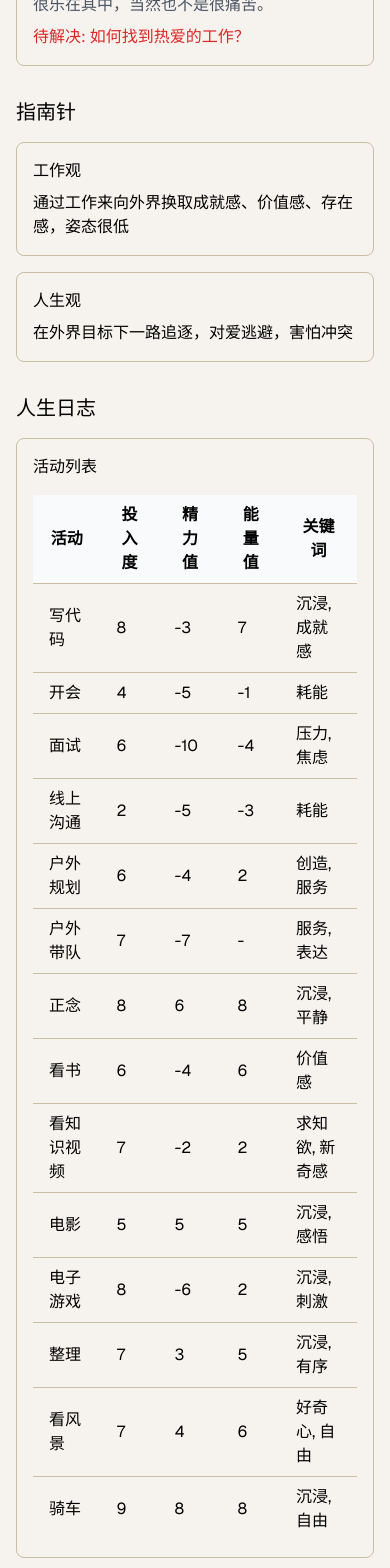
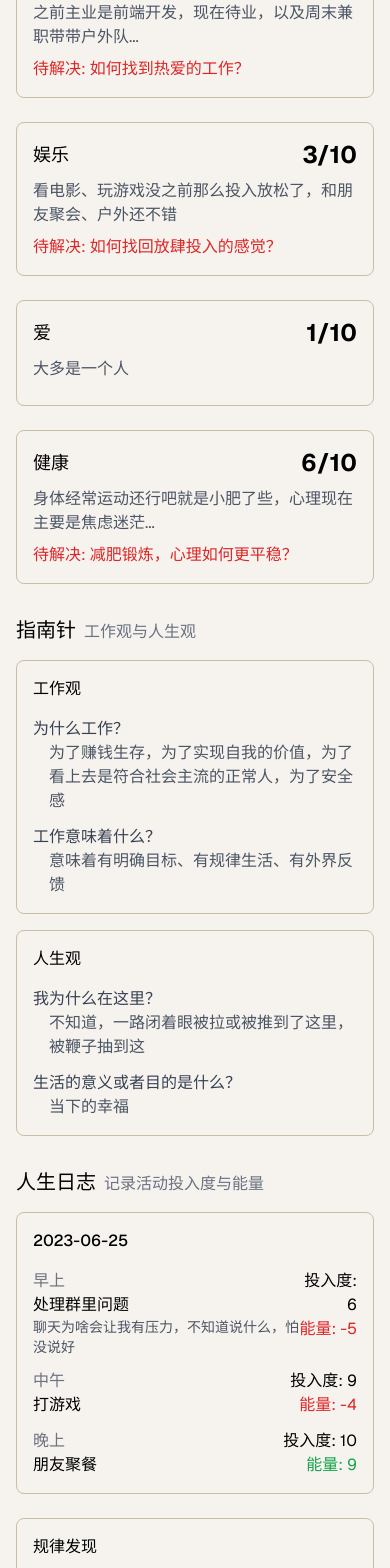
Before and after one commit to yellowpoint/book-impossible, a Next.js app: page /life-design in a window 390 px wide. Shown: the part 400-1968 px from the top of the page. Built offline with nearby package versions, Linux system fonts and the light colour scheme.

Commit message:
修改人生设计-部分修改-太乱

```diff
--- a/src/app/life-design/page.jsx
+++ b/src/app/life-design/page.jsx
@@ -1,8 +1,19 @@
 "use client";
 
-import { Brain, Heart, Target, AlertCircle, Lightbulb, History, Filter, Users, ArrowUpRight, Compass } from "lucide-react";
+import { Brain, Heart, Target, AlertCircle, Lightbulb, History, Filter, Users, ArrowUpRight, Compass, Globe } from "lucide-react";
 
-// 步骤数据
+const bookInfo = {
+  title: "斯坦福大学人生设计课",
+  meta: {
+    author: "Bill Burnett / Dave Evans",
+    publisher: "中信出版社",
+    date: "2023-06-25",
+    status: "阅读中",
+    tags: ["人生设计", "职业规划"],
+    recommendation: "来自海诗的推荐: https://mp.weixin.qq.com/s/jt2crjP3WMBQOkj4f1INhQ"
+  }
+};
+
 const designSteps = [
   {
     id: 1,
@@ -11,102 +22,103 @@ const designSteps = [
     sections: [
       {
         title: "仪表盘",
+        subtitle: "健康/工作/娱乐/爱",
         content: [
           {
             category: "工作",
             satisfaction: 4,
-            status: "之前主业是前端开发，现在待业，以及周末兼职带带户外队，各种学习也算在里面吧，觉得投入太多精力了，且只是迷茫的瞎忙，并不是很乐在其中，当然也不是很痛苦。",
+            status: "之前主业是前端开发，现在待业，以及周末兼职带带户外队...",
             problems: "如何找到热爱的工作？"
           },
-          // ... 其他仪表盘数据
+          {
+            category: "娱乐",
+            satisfaction: 3,
+            status: "看电影、玩游戏没之前那么投入放松了，和朋友聚会、户外还不错",
+            problems: "如何找回放肆投入的感觉？"
+          },
+          {
+            category: "爱",
+            satisfaction: 1,
+            status: "大多是一个人",
+            problems: ""
+          },
+          {
+            category: "健康",
+            satisfaction: 6,
+            status: "身体经常运动还行吧就是小肥了些，心理现在主要是焦虑迷茫...",
+            problems: "减肥锻炼，心理如何更平稳？"
+          }
         ]
       },
       {
         title: "指南针",
+        subtitle: "工作观与人生观",
         content: {
-          workView: "通过工作来向外界换取成就感、价值感、存在感，姿态很低",
-          lifeView: "在外界目标下一路追逐，对爱逃避，害怕冲突",
-          analysis: [
-            "工作观与人生观都过于依赖外界评价",
-            "缺乏内在驱动力和自我认同",
-            "需要建立更健康的自我价值体系"
+          workView: {
+            title: "工作观",
+            questions: [
+              {
+                question: "为什么工作？",
+                answer: "为了赚钱生存，为了实现自我的价值，为了看上去是符合社会主流的正常人，为了安全感"
+              },
+              {
+                question: "工作意味着什么？",
+                answer: "意味着有明确目标、有规律生活、有外界反馈"
+              },
+              // ... 更多工作观问题
             ]
+          },
+          lifeView: {
+            title: "人生观",
+            questions: [
+              {
+                question: "我为什么在这里？",
+                answer: "不知道，一路闭着眼被拉或被推到了这里，被鞭子抽到这"
+              },
+              {
+                question: "生活的意义或者目的是什么？",
+                answer: "当下的幸福"
+              }
+              // ... 更多人生观问题
+            ]
+          }
         }
       },
       {
         title: "人生日志",
+        subtitle: "记录活动投入度与能量",
         content: {
           activities: [
             {
-              category: "工作",
+              date: "2023-06-25",
               items: [
-                { name: "写代码", engagement: 8, energy: -3, energyValue: 7, keywords: ["沉浸", "成就感"] },
-                { name: "开会", engagement: 4, energy: -5, energyValue: -1, keywords: ["耗能"] },
-                { name: "面试", engagement: 6, energy: -10, energyValue: -4, keywords: ["压力", "焦虑"] },
-                { name: "线上沟通", engagement: 2, energy: -5, energyValue: -3, keywords: ["耗能"] },
-                { name: "户外规划", engagement: 6, energy: -4, energyValue: 2, keywords: ["创造", "服务"] },
-                { name: "户外带队", engagement: 7, energy: -7, energyValue: 0, keywords: ["服务", "表达"] }
-              ]
+                {
+                  time: "早上",
+                  name: "处理群里问题",
+                  engagement: 6,
+                  energy: -5,
+                  notes: "聊天为啥会让我有压力，不知道说什么，怕没说好"
                 },
                 {
-              category: "学习",
-              items: [
-                { name: "正念", engagement: 8, energy: 6, energyValue: 8, keywords: ["沉浸", "平静"] },
-                { name: "看书", engagement: 6, energy: -4, energyValue: 6, keywords: ["价值感"] },
-                { name: "看知识视频", engagement: 7, energy: -2, energyValue: 2, keywords: ["求知欲", "新奇感"] }
-              ]
+                  time: "中午",
+                  name: "打游戏",
+                  engagement: 9,
+                  energy: -4
                 },
                 {
-              category: "娱乐",
-              items: [
-                { name: "电影", engagement: 5, energy: 5, energyValue: 5, keywords: ["沉浸", "感悟"] },
-                { name: "电子游戏", engagement: 8, energy: -6, energyValue: 2, keywords: ["沉浸", "刺激"] },
-                { name: "整理", engagement: 7, energy: 3, energyValue: 5, keywords: ["沉浸", "有序"] },
-                { name: "看风景", engagement: 7, energy: 4, energyValue: 6, keywords: ["好奇心", "自由"] },
-                { name: "骑车", engagement: 9, energy: 8, energyValue: 8, keywords: ["沉浸", "自由"] }
+                  time: "晚上",
+                  name: "朋友聚餐",
+                  engagement: 10,
+                  energy: 9
+                }
+                // ... 更多活动
               ]
             }
           ],
-          reflections: [
-            "喜欢解决与挑战明确且限时的问题，如改bug、修空调、修电脑、装柜子",
-            "社交时，喜欢陌生人一起游戏交流，但不要涉及个人隐私与情感相关",
-            "好奇心、求知欲、表达欲、成就感",
-            "倾向于独处的创造性活动",
-            "对于需要长期准备的事情容易焦虑",
-            "喜欢即时反馈的活动",
-            "通过服务他人获得价值感"
-          ],
-          lifeHistory: [
-            {
-              period: "2014-2016",
-              title: "探索期",
-              events: [
-                "尝试快递、自行车店、房地产销售等工作",
-                "参加UI设计培训",
-                "开始自学前端开发"
-              ],
-              insights: "尝试多种工作方向,逐渐发现对编程的兴趣"
-            },
-            {
-              period: "2016-2020",
-              title: "技术积累期",
-              events: [
-                "参加前端培训",
-                "在优启工作4年",
-                "从7.5k涨到16k"
-              ],
-              insights: "技术能力快速提升,但开始感觉成长瓶颈"
-            },
-            {
-              period: "2021-2023",
-              title: "迷茫期",
-              events: [
-                "在神策数据工作",
-                "开始探索户外活动",
-                "学习心理学相关知识"
-              ],
-              insights: "寻找工作以外的兴趣和意义"
-            }
+          patterns: [
+            "线上沟通容易耗能，面对面交流反而充满能量",
+            "创造性活动和明确目标的任务更容易投入",
+            "户外运动和社交活动能带来正向能量"
           ]
         }
       }
@@ -118,40 +130,123 @@ const designSteps = [
     icon: Compass,
     sections: [
       {
-        title: "职业探索",
+        title: "词汇联想",
+        subtitle: "根据关键词进行多层联想",
+        content: {
+          keywords: ["户外", "编程", "创造", "探索", "自由"],
+          mindMap: {
+            center: "人生方向",
+            branches: [
+              {
+                key: "户外探索",
+                connections: ["旅行", "带队", "露营", "摄影"]
+              },
+              {
+                key: "技术创造",
+                connections: ["编程", "独立开发", "工具设计"]
+              },
+              {
+                key: "心理成长",
+                connections: ["正念", "冥想", "心理学"]
+              }
+            ]
+          }
+        }
+      },
+      {
+        title: "人生计划",
+        subtitle: "设想三种五年计划",
         content: [
           {
-            title: "程序员",
-            description: "继续程序员生涯，但以更轻松的方式，为自己的项目留出时间和精力",
+            title: "继续现有路线",
+            description: "技术发展路线",
             timeline: [
-              "第一年：找个轻松的工作，开始做自己的项目",
-              "第二年：逐步减少工作时间，增加自己项目的投入",
-              // ... 更多时间线
+              {
+                year: 1,
+                goals: [
+                  "在中小公司工作,积累经验",
+                  "准备大厂面试",
+                  "开始做个人项目"
+                ]
+              },
+              // ... 更多年份
             ],
             evaluation: {
-              resources: 20,
-              likeability: 50,
-              confidence: 50,
-              coherence: 60
+              resources: 70,
+              likeability: 60,
+              confidence: 80,
+              coherence: 75
             }
           },
-          // ... 其他职业选项
+          {
+            title: "转型路线",
+            description: "户外探索+技术结合",
+            timeline: [
+              {
+                year: 1,
+                goals: [
+                  "找个轻松的远程技术工作",
+                  "发展户外带队业务",
+                  "开发户外相关工具"
+                ]
+              }
+            ],
+            evaluation: {
+              resources: 50,
+              likeability: 85,
+              confidence: 60,
+              coherence: 70
+            }
+          }
+          // ... 第三个方案
         ]
       }
     ]
   },
   {
     id: 3,
-    title: "原型验证",
-    icon: Target,
+    title: "了解世界",
+    icon: Globe,
     sections: [
       {
-        title: "体验向往生活30%",
-        content: [
-          "边看面试题，边做自己的软件",
-          "找个不忙的远程工作，锻炼独立开发能力",
-          "将探索自我与工作结合"
+        title: "人生采访",
+        subtitle: "采访正在过向往生活的人",
+        content: {
+          interviews: [
+            {
+              person: "汪海诗",
+              role: "内容创作者",
+              questions: [
+                {
+                  q: "现在的热爱是什么？",
+                  a: "目前来说我很喜欢做内容 因为我很喜欢思考和表达 无论是文字 视频 舞蹈 都是我向世界的表达方式"
+                }
               ]
+            }
+          ]
+        }
+      },
+      {
+        title: "原型体验",
+        subtitle: "体验30%的向往生活",
+        content: {
+          experiments: [
+            {
+              title: "远程工作+户外探索",
+              duration: "2周",
+              activities: [
+                "找个咖啡馆远程办公",
+                "周末带队徒步",
+                "开发户外小工具"
+              ],
+              reflections: [
+                "工作节奏更自由",
+                "能量更充沛",
+                "但需要更好的时间管理"
+              ]
+            }
+          ]
+        }
       }
     ]
   }
@@ -160,27 +255,43 @@ const designSteps = [
 export default function LifeDesign() {
   return (
     <div className="max-w-4xl mx-auto py-8 px-4">
-      <h1 className="text-3xl font-bold mb-8">人生设计</h1>
+      <div className="mb-8">
+        <h1 className="text-3xl font-bold">{bookInfo.title}</h1>
+        <div className="mt-2 text-gray-600">
+          <p>作者: {bookInfo.meta.author}</p>
+          <p>出版: {bookInfo.meta.publisher}</p>
+          <p>日期: {bookInfo.meta.date}</p>
+        </div>
+      </div>
 
-      {designSteps.map((step) => (
+      {designSteps?.map((step) => (
         <section key={step.id} className="mb-16">
           <div className="flex items-center gap-2 mb-6">
-            <step.icon className="w-6 h-6" />
+            {step.icon && <step.icon className="w-6 h-6" />}
             <h2 className="text-2xl font-semibold">{step.title}</h2>
           </div>
 
-          {step.sections.map((section, index) => (
+          {step.sections?.map((section, index) => (
             <div key={index} className="mb-8">
-              <h3 className="text-xl font-medium mb-4">{section.title}</h3>
+              <h3 className="text-xl font-medium mb-4">
+                {section.title}
+                {section.subtitle && (
+                  <span className="text-gray-500 text-base ml-2">
+                    {section.subtitle}
+                  </span>
+                )}
+              </h3>
 
-              {/* 根据不同section类型渲染不同内容 */}
-              {section.title === "仪表盘" && (
+              {/* 仪表盘部分 */}
+              {section.title === "仪表盘" && section.content && (
                 <div className="grid grid-cols-1 md:grid-cols-2 gap-6">
                   {section.content.map((item, i) => (
                     <div key={i} className="border rounded-lg p-4">
                       <div className="flex justify-between items-center mb-2">
                         <h4 className="text-lg font-medium">{item.category}</h4>
-                        <span className="text-2xl font-bold">{item.satisfaction}/10</span>
+                        <span className="text-2xl font-bold">
+                          {item.satisfaction}/10
+                        </span>
                       </div>
                       <p className="text-gray-600 mb-2">{item.status}</p>
                       {item.problems && (
@@ -191,141 +302,78 @@ export default function LifeDesign() {
                 </div>
               )}
 
-              {section.title === "指南针" && (
+              {/* 指南针部分 */}
+              {section.title === "指南针" && section.content && (
                 <div className="space-y-4">
+                  {section.content.workView && (
                     <div className="border rounded-lg p-4">
-                    <h4 className="font-medium mb-2">工作观</h4>
-                    <p>{section.content.workView}</p>
-                  </div>
-                  <div className="border rounded-lg p-4">
-                    <h4 className="font-medium mb-2">人生观</h4>
-                    <p>{section.content.lifeView}</p>
-                  </div>
-                </div>
-              )}
-
-              {section.title === "人生日志" && (
-                <div className="space-y-6">
-                  {/* 活动列表 */}
-                  <div className="border rounded-lg p-4">
-                    <h4 className="font-medium mb-4">活动列表</h4>
-                    <div className="overflow-x-auto">
-                      <table className="min-w-full">
-                        <thead>
-                          <tr className="bg-gray-50">
-                            <th className="px-4 py-2">活动</th>
-                            <th className="px-4 py-2">投入度</th>
-                            <th className="px-4 py-2">精力值</th>
-                            <th className="px-4 py-2">能量值</th>
-                            <th className="px-4 py-2">关键词</th>
-                          </tr>
-                        </thead>
-                        <tbody>
-                          {section.content.activities.map((category) =>
-                            category.items.map((item, i) => (
-                              <tr key={i} className="border-t">
-                                <td className="px-4 py-2">{item.name}</td>
-                                <td className="px-4 py-2">{item.engagement}</td>
-                                <td className="px-4 py-2">{item.energy}</td>
-                                <td className="px-4 py-2">{item.energyValue || '-'}</td>
-                                <td className="px-4 py-2">{item.keywords?.join(', ') || '-'}</td>
-                              </tr>
-                            ))
-                          )}
-                        </tbody>
-                      </table>
-                    </div>
-                  </div>
-
-                  {/* 反思总结 */}
-                  <div className="border rounded-lg p-4">
-                    <h4 className="font-medium mb-4">反思总结</h4>
-                    <ul className="list-disc list-inside space-y-2">
-                      {section.content.reflections.map((reflection, i) => (
-                        <li key={i} className="text-gray-700">{reflection}</li>
-                      ))}
-                    </ul>
-                  </div>
-
-                  {/* 人生历史时间线 */}
-                  <div className="border rounded-lg p-4">
-                    <h4 className="font-medium mb-4">人生历史</h4>
-                    <div className="space-y-6">
-                      {section.content.lifeHistory.map((period, i) => (
-                        <div key={i} className="relative pl-8 border-l-2 border-gray-200">
-                          <div className="absolute -left-2 top-0 w-4 h-4 bg-white border-2 border-gray-400 rounded-full"></div>
-                          <div className="mb-2">
-                            <span className="text-sm text-gray-500">{period.period}</span>
-                            <h5 className="text-lg font-medium">{period.title}</h5>
-                          </div>
-                          <ul className="list-disc list-inside space-y-1 mb-2">
-                            {period.events.map((event, j) => (
-                              <li key={j} className="text-gray-700">{event}</li>
-                            ))}
-                          </ul>
-                          <p className="text-gray-600 italic">{period.insights}</p>
+                      <h4 className="font-medium mb-4">{section.content.workView.title}</h4>
+                      <div className="space-y-3">
+                        {section.content.workView.questions?.map((q, i) => (
+                          <div key={i}>
+                            <p className="font-medium text-gray-700">{q.question}</p>
+                            <p className="text-gray-600 pl-4">{q.answer}</p>
                           </div>
                         ))}
                       </div>
                     </div>
+                  )}
+                  {section.content.lifeView && (
+                    <div className="border rounded-lg p-4">
+                      <h4 className="font-medium mb-4">{section.content.lifeView.title}</h4>
+                      <div className="space-y-3">
+                        {section.content.lifeView.questions?.map((q, i) => (
+                          <div key={i}>
+                            <p className="font-medium text-gray-700">{q.question}</p>
+                            <p className="text-gray-600 pl-4">{q.answer}</p>
+                          </div>
+                        ))}
+                      </div>
+                    </div>
+                  )}
                 </div>
               )}
 
-              {section.title === "职业探索" && (
+              {/* 人生日志部分 */}
+              {section.title === "人生日志" && section.content && (
                 <div className="space-y-6">
-                  {section.content.map((career, i) => (
+                  {section.content.activities?.map((day, i) => (
                     <div key={i} className="border rounded-lg p-4">
-                      <h4 className="text-lg font-medium mb-3">{career.title}</h4>
-                      <p className="text-gray-600 mb-4">{career.description}</p>
-
-                      {/* 时间线 */}
-                      <div className="mb-4">
-                        <h5 className="font-medium mb-2">发展路径</h5>
-                        <ul className="list-disc list-inside space-y-2">
-                          {career.timeline.map((step, j) => (
-                            <li key={j} className="text-gray-700">{step}</li>
-                          ))}
-                        </ul>
+                      <h4 className="font-medium mb-4">{day.date}</h4>
+                      <div className="space-y-3">
+                        {day.items?.map((item, j) => (
+                          <div key={j} className="flex justify-between items-start">
+                            <div>
+                              <span className="text-gray-500">{item.time}</span>
+                              <p className="font-medium">{item.name}</p>
+                              {item.notes && (
+                                <p className="text-gray-600 text-sm">{item.notes}</p>
+                              )}
                             </div>
-
-                      {/* 评估指标 */}
-                      <div>
-                        <h5 className="font-medium mb-2">方案评估</h5>
-                        <div className="grid grid-cols-2 md:grid-cols-4 gap-4">
-                          <div>
-                            <span className="text-sm text-gray-500">物力</span>
-                            <div className="text-xl font-bold">{career.evaluation.resources}</div>
-                          </div>
-                          <div>
-                            <span className="text-sm text-gray-500">喜欢程度</span>
-                            <div className="text-xl font-bold">{career.evaluation.likeability}</div>
-                          </div>
-                          <div>
-                            <span className="text-sm text-gray-500">自信心</span>
-                            <div className="text-xl font-bold">{career.evaluation.confidence}</div>
-                          </div>
-                          <div>
-                            <span className="text-sm text-gray-500">一致性</span>
-                            <div className="text-xl font-bold">{career.evaluation.coherence}</div>
-                          </div>
+                            <div className="text-right">
+                              <div>投入度: {item.engagement}</div>
+                              <div className={item.energy >= 0 ? "text-green-600" : "text-red-600"}>
+                                能量: {item.energy}
                               </div>
                             </div>
                           </div>
                         ))}
                       </div>
-              )}
-
-              {section.title === "体验向往生活30%" && (
+                    </div>
+                  ))}
+                  {section.content.patterns && (
                     <div className="border rounded-lg p-4">
+                      <h4 className="font-medium mb-4">规律发现</h4>
                       <ul className="list-disc list-inside space-y-2">
-                    {section.content.map((item, i) => (
-                      <li key={i} className="text-gray-700">{item}</li>
+                        {section.content.patterns.map((pattern, i) => (
+                          <li key={i} className="text-gray-700">{pattern}</li>
                         ))}
                       </ul>
                     </div>
                   )}
+                </div>
+              )}
 
-              {/* 其他section类型的渲染逻辑... */}
             </div>
           ))}
         </section>
@@ -333,3 +381,13 @@ export default function LifeDesign() {
     </div>
   );
 }
+
+// 添加辅助函数用于计算思维导图分支位置
+function getBranchPosition(index, total) {
+  const angle = (360 / total) * index;
+  const radius = 160; // 可以调整以改变分支到中心的距离
+  const x = Math.cos((angle * Math.PI) / 180) * radius;
+  const y = Math.sin((angle * Math.PI) / 180) * radius;
+
+  return `transform translate-x-[${x}px] translate-y-[${y}px]`;
+}
```
Lines whose indentation alone changed are shown as unchanged.
